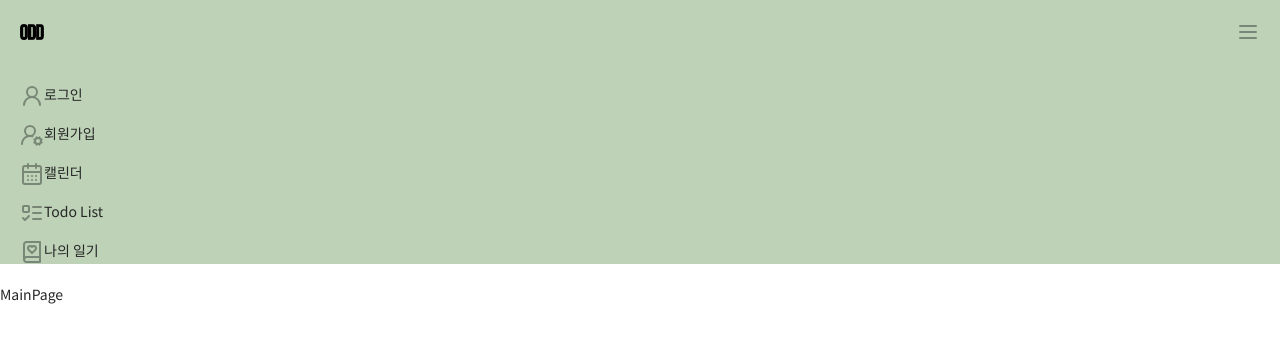
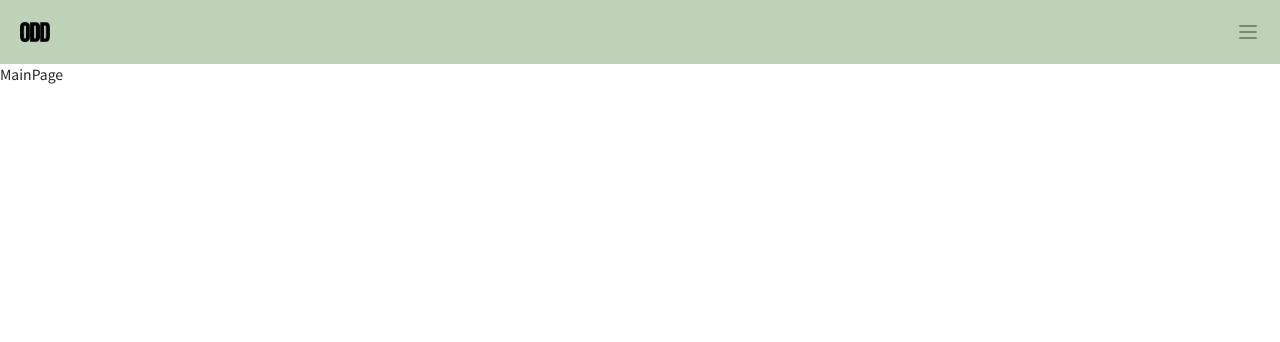
Before and after one commit to cci0/DN, a React (Create React App) app in the folder main-page/: page / in a window 1280 px wide. Shown: the top 342 px of the page. Built offline with nearby package versions, Linux system fonts and the light colour scheme.

Commit message:
fix: header scss

```diff
--- a/main-page/src/components/Header.js
+++ b/main-page/src/components/Header.js
@@ -1,4 +1,4 @@
-import React from 'react';
+import React, { useState } from 'react';
 import { Link } from 'react-router-dom';
 
 import logoPng from '../images/Logo2.png';
@@ -12,56 +12,61 @@ import diary from '../icons/book-heart.svg';
 import '../styles/header.scss';
 
 export default function Header() {
+    const [mbSidebar, setmbSidebar] = useState(false);
+    const toggleMbSidebar = () => {
+        setmbSidebar(!mbSidebar);
+    };
+
     return (
         <header className="header">
             <nav className="navBar">
                 {/* 모바일 버전 */}
-
                 <div className="mb-header">
-                    <div>
                     <Link to={'/'}>
                         <img className="mb-oddLogo" src={logoPng} alt="Loge" />
                     </Link>
-                    </div>
-                    <div className="mb-hamburger-menu">
+
+                    <div className="mb-hamburger-menu" onClick={toggleMbSidebar}>
                         <img src={menuSvg} alt="menu" />
                     </div>
                 </div>
-
+                {/* 모바일 사이드 바 */}
+                {mbSidebar && (
                     <div className="mb-sidebar">
                         <ul className="mb-sidebar-menu">
                             <li>
                                 <Link to={'/Login'}>
                                     <img src={login} alt="Login" />
-                                로그인
+                                    <span>로그인</span>
                                 </Link>
                             </li>
                             <li>
                                 <Link to={'/Signup'}>
                                     <img src={signup} alt="SignUp" />
-                                회원가입
+                                    <span>회원가입</span>
                                 </Link>
                             </li>
                             <li>
                                 <Link to={'/Calender'}>
                                     <img src={calendar} alt="Calendar" />
-                                캘린더
+                                    <span>캘린더</span>
                                 </Link>
                             </li>
                             <li>
                                 <Link to={'/TodoList'}>
                                     <img src={todo} alt="TodoList" />
-                                Todo List
+                                    <span>Todo List</span>
                                 </Link>
                             </li>
                             <li>
                                 <Link to={'/MyDiary'}>
                                     <img src={diary} alt="Diary" />
-                                나의 일기
+                                    <span>나의 일기장</span>
                                 </Link>
                             </li>
                         </ul>
                     </div>
+                )}
             </nav>
         </header>
     );
--- a/main-page/src/styles/header.scss
+++ b/main-page/src/styles/header.scss
@@ -2,26 +2,38 @@
 
 $basic-color: #bdd2b6;
 
+// 모바일 헤더
 .header {
-    background-color: $basic-color;
-
     .mb-header {
         display: flex;
         justify-content: space-between;
         align-items: center;
+        background-color: $basic-color;
 
         .mb-oddLogo {
-            width: 24px;
+            width: 30px;
             margin: 20px;
         }
+
         .mb-hamburger-menu {
             margin: 20px;
         }
     }
+    // 모바일 사이드 바
     .mb-sidebar {
-        margin: 20px;
+        position: absolute;
+        right: 0;
+        width: 35%;
+        height: 100%;
+        padding: 20px;
+        background-color: rgba($basic-color, 25%);
+
         li {
-            margin: 15px 0;
+            padding-bottom: 15px;
+
+            span {
+                margin: 0 10px;
+            }
         }
     }
 }
```
Also changed, not shown: 2 other files (tests, documents, lock files or other folders). Lines whose indentation alone changed are shown as unchanged.
